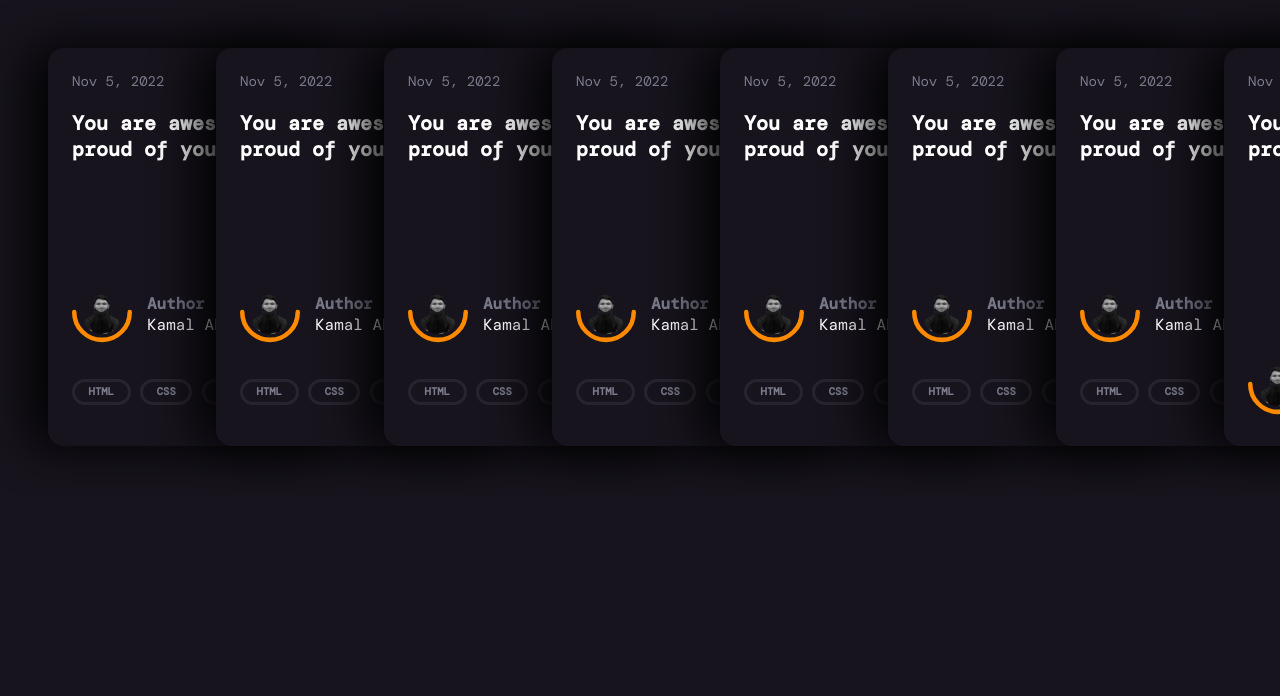
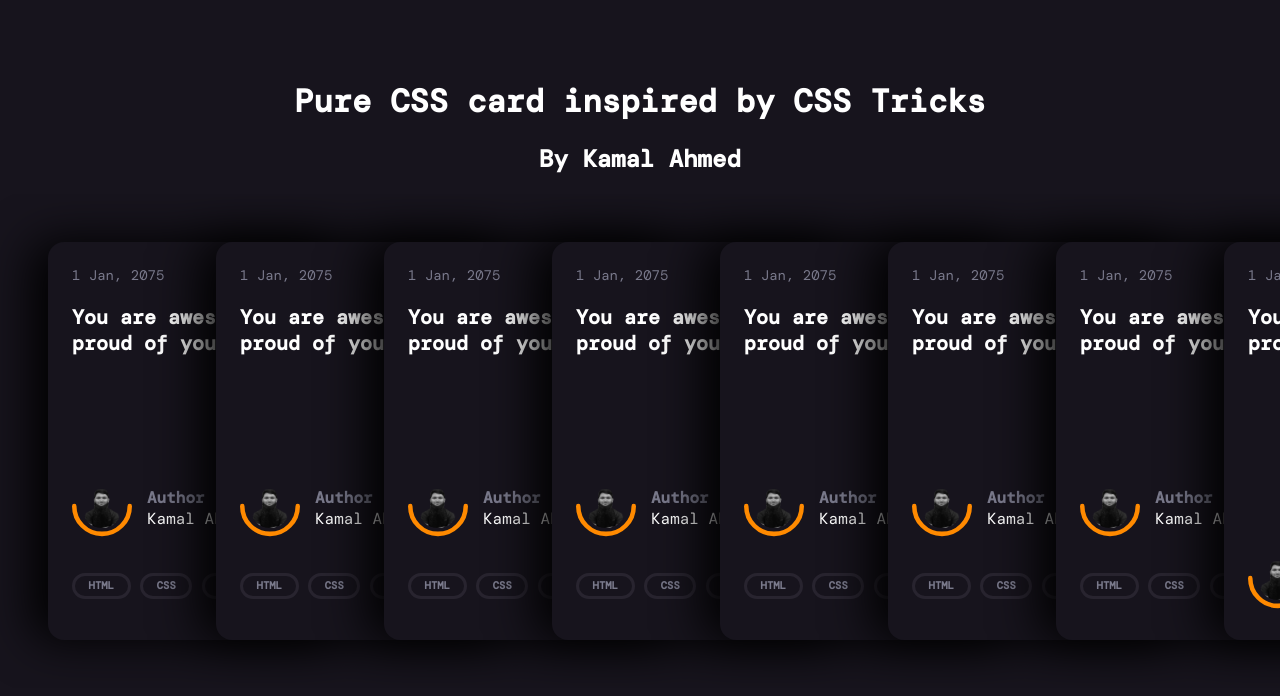
Before and after one commit to kamalahmed/css-card, a plain HTML site: page index.html in a window 1280 px wide. Drawn offline with nearby package versions, Linux system fonts and the light colour scheme; a web font is replaced by a local one.

Commit message:
add page title

```diff
--- a/index.html
+++ b/index.html
@@ -10,10 +10,12 @@
 </head>
 
 <body>
+    <h1 class="page-title">Pure CSS card inspired by CSS Tricks</h1>
+    <h2 class="page-subtitle">By Kamal Ahmed</h2>
     <section class="card-list">
         <article class="card">
             <header class="card-header">
-                <p>Nov 5, 2022</p>
+                <p>1 Jan, 2075</p>
                 <h2>You are awesome! Be proud of yourself!</h2>
             </header>
             <div class="card-author">
@@ -37,7 +39,7 @@
         </article>
         <article class="card">
             <header class="card-header">
-                <p>Nov 5, 2022</p>
+                <p>1 Jan, 2075</p>
                 <h2>You are awesome! Be proud of yourself!</h2>
             </header>
             <div class="card-author">
@@ -61,7 +63,7 @@
         </article>
         <article class="card">
             <header class="card-header">
-                <p>Nov 5, 2022</p>
+                <p>1 Jan, 2075</p>
                 <h2>You are awesome! Be proud of yourself!</h2>
             </header>
             <div class="card-author">
@@ -85,7 +87,7 @@
         </article>
         <article class="card">
             <header class="card-header">
-                <p>Nov 5, 2022</p>
+                <p>1 Jan, 2075</p>
                 <h2>You are awesome! Be proud of yourself!</h2>
             </header>
             <div class="card-author">
@@ -109,7 +111,7 @@
         </article>
         <article class="card">
             <header class="card-header">
-                <p>Nov 5, 2022</p>
+                <p>1 Jan, 2075</p>
                 <h2>You are awesome! Be proud of yourself!</h2>
             </header>
             <div class="card-author">
@@ -133,7 +135,7 @@
         </article>
         <article class="card">
             <header class="card-header">
-                <p>Nov 5, 2022</p>
+                <p>1 Jan, 2075</p>
                 <h2>You are awesome! Be proud of yourself!</h2>
             </header>
             <div class="card-author">
@@ -157,7 +159,7 @@
         </article>
         <article class="card">
             <header class="card-header">
-                <p>Nov 5, 2022</p>
+                <p>1 Jan, 2075</p>
                 <h2>You are awesome! Be proud of yourself!</h2>
             </header>
             <div class="card-author">
@@ -181,7 +183,7 @@
         </article>
         <article class="card">
             <header class="card-header">
-                <p>Nov 5, 2022</p>
+                <p>1 Jan, 2075</p>
                 <h2>You are awesome! Be proud of yourself!</h2>
             </header>
             <div class="card-author">
@@ -200,7 +202,7 @@
         </article>
         <article class="card">
             <header class="card-header">
-                <p>Nov 5, 2022</p>
+                <p>1 Jan, 2075</p>
                 <h2>You are awesome! Be proud of yourself!</h2>
             </header>
             <div class="card-author">
--- a/style.css
+++ b/style.css
@@ -6,12 +6,18 @@ body {
     background-color: #17141d;
     color: white;
     font-family: 'DM Mono', monospace;
+
 }
 
 a {
     text-decoration: none;
 }
-
+.page-title {
+    margin-top: 5rem;
+}
+.page-subtitle, .page-title  {
+    text-align: center;
+}
 .card-list {
     display: flex;
     padding: 3rem;
```
